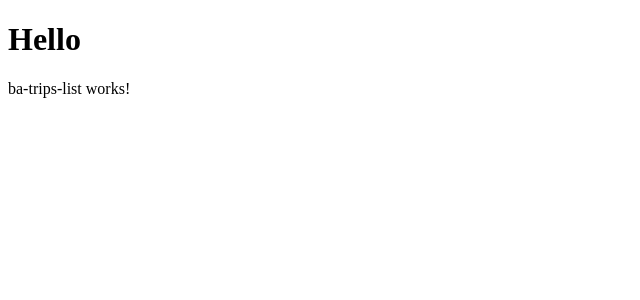
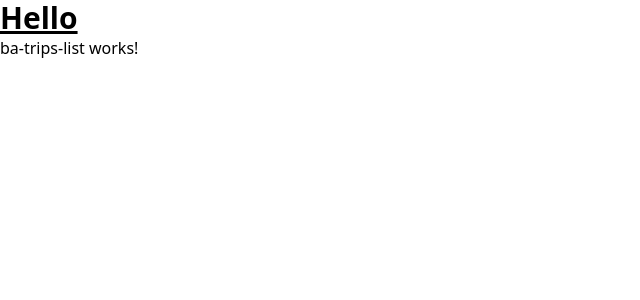
Before and after one commit to tommasogangemi/app-trips, an Angular app: page / in a window 1280 px wide. Shown: the top 300 px of the page, without its empty margins (0-640 px from the left). Built offline with nearby package versions, Linux system fonts and the light colour scheme.

Commit message:
chore(tw): added tailwind dependency

```diff
--- a/package.json
+++ b/package.json
@@ -29,6 +29,7 @@
     "@angular/compiler-cli": "^19.0.0",
     "@types/jasmine": "~5.1.0",
     "angular-eslint": "19.0.2",
+    "autoprefixer": "^10.4.20",
     "eslint": "^9.16.0",
     "jasmine-core": "~5.4.0",
     "karma": "~6.4.0",
@@ -36,6 +37,8 @@
     "karma-coverage": "~2.2.0",
     "karma-jasmine": "~5.1.0",
     "karma-jasmine-html-reporter": "~2.1.0",
+    "postcss": "^8.4.49",
+    "tailwindcss": "^3.4.16",
     "typescript": "~5.6.2",
     "typescript-eslint": "8.18.0"
   }
--- a/src/app/components/layout/ba-layout/ba-layout.component.html
+++ b/src/app/components/layout/ba-layout/ba-layout.component.html
@@ -1,3 +1,3 @@
-<h1>Hello</h1>
+<h1 class="text-3xl font-bold underline">Hello</h1>
 
 <router-outlet />
--- a/src/styles.css
+++ b/src/styles.css
@@ -1 +1,5 @@
+@tailwind base;
+@tailwind components;
+@tailwind utilities;
+
 /* You can add global styles to this file, and also import other style files */
--- /dev/null
+++ b/tailwind.config.js
@@ -0,0 +1,8 @@
+/** @type {import('tailwindcss').Config} */
+module.exports = {
+  content: ["./src/**/*.{html,ts}"],
+  theme: {
+    extend: {},
+  },
+  plugins: [],
+};
```
Also changed, not shown: 1 other file (tests, documents, lock files or other folders).
